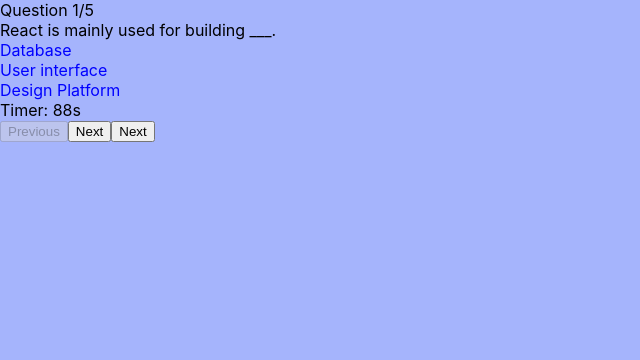
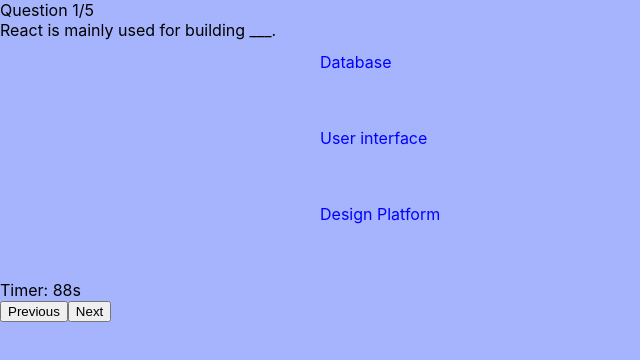
Before and after one commit to longdamhihi/Quiz-app-fpt, a React (Create React App) app: page / in a window 1280 px wide. Both pictures are taken after a click on the button "Start". Shown: the top 360 px of the page, without its empty margins (0-640 px from the left). Built offline with nearby package versions, Linux system fonts and the light colour scheme.

Commit message:
Long done function

```diff
--- a/src/App.tsx
+++ b/src/App.tsx
@@ -16,13 +16,19 @@
   };
 
   const handleSubmitGame = (score: number) => {
-    setFinalScore(score);
-    setIsSumittedScreen(true);
-    setIsInGameScreen(false);
+    if(window.confirm('Do you want to submit answers ?')) {
+      setFinalScore(score);
+      setIsSumittedScreen(true);
+      setIsInGameScreen(false);
+    }
   }
   const handlerReviewClicked = () => {
     setIsReviewedMode(true);
     setIsInGameScreen(true);
+    setIsSumittedScreen(false);
+  }
+  const handlerRestartClicked = () => {
+    setIsStartScreen(true);
     setIsSumittedScreen(false);
   }
 
@@ -30,7 +36,7 @@
     <div className="App">
       {isStartScreen && <StartGameScreen onClickStart={handleClickStart} />}
       {isInGameScreen && <InGameScreen onSubmit={handleSubmitGame} isReviewedMode={isReviewedMode} />}
-      {isSumittedScreen && <EndGameScreen score={finalScore} onReviewClicked={handlerReviewClicked}/>}
+      {isSumittedScreen && <EndGameScreen score={finalScore} onReviewClicked={handlerReviewClicked } onRestartClicked={handlerRestartClicked}/>}
     </div>
   );
 }
--- a/src/components/EndGameStart.tsx
+++ b/src/components/EndGameStart.tsx
@@ -4,17 +4,15 @@
 interface EndGameScreenProps {
   score: number;
   onReviewClicked: () => void;
+  onRestartClicked: () => void;
 }
 
-const EndGameScreen = ({ onReviewClicked, score } : EndGameScreenProps) => {
-  const restartGame = () => {
-    //  logic to restart
-  };
+const EndGameScreen = ({onRestartClicked, onReviewClicked, score } : EndGameScreenProps) => {
 
   return (
     <div>
       <Headline>Your Score is: {score}</Headline>
-      <RestartButton onClick={restartGame}>Try Again</RestartButton>
+      <RestartButton onClick={onRestartClicked}>Try Again</RestartButton>
       <ReviewButton onClick={onReviewClicked}>Review</ReviewButton>
     </div>
   );
--- a/src/components/InGameScreen.tsx
+++ b/src/components/InGameScreen.tsx
@@ -7,7 +7,7 @@
   isReviewedMode: boolean;
 }
 
-const InGameScreen = ({ onSubmit, isReviewedMode } : Props) => {
+const InGameScreen = ({ onSubmit, isReviewedMode }: Props) => {
   const [currentQuestion, setCurrentQuestion] = useState(0);
   const [selectedAnswer, setSelectedAnswer] = useState<string | null>(null);
   const [timer, setTimer] = useState(90);
@@ -19,6 +19,8 @@
 
     if (timer === 0) {
       clearInterval(countDown);
+      const finalScore = selectedAnswer ? 1 : 0;
+      onSubmit(finalScore)
     }
     return () => clearInterval(countDown);
   }, [timer]);
@@ -47,9 +49,12 @@
   const renderAnswers = () => {
     const question = question_content[currentQuestion];
     return question.answers.map((answer) => (
-      <StyledAnswer isReviewedMode={isReviewedMode}
+      <StyledAnswer
+        isReviewedMode={isReviewedMode}
         key={answer.answer_content}
-        className={`answer ${selectedAnswer === answer.answer_content ? "selected" : ""}`}
+        className={`answer ${
+          selectedAnswer === answer.answer_content ? "selected" : ""
+        }`}
         onClick={() => handleAnswerSelect(answer.answer_content)}
       >
         {answer.answer_content}
@@ -59,17 +64,19 @@
 
   return (
     <StyledContainer>
-      <div>Question {currentQuestion + 1}/{question_content.length}</div>
+      <div>
+        Question {currentQuestion + 1}/{question_content.length}
+      </div>
       <div>{question_content[currentQuestion].question_content}</div>
-      <div onMouseEnter={() => (selectedAnswer ? "" : "")}>{renderAnswers()}</div>
+      <div onMouseEnter={() => (selectedAnswer ? "" : "")}>
+        {renderAnswers()}
+      </div>
       <div className="timer">Timer: {timer}s</div>
       <div>
-        <button disabled={currentQuestion === 0} onClick={handlePrevious}>
-          Previous
+        <button onClick={handlePrevious}>
+          {currentQuestion === 0 ? "Previous" : "Next"}
         </button>
-        <button disabled={currentQuestion === question_content.length - 1} onClick={handleNext}>
-          Next
-        </button>
+
         <button onClick={handleSubmit}>
           {currentQuestion === question_content.length - 1 ? "Submit" : "Next"}
         </button>
@@ -80,8 +87,15 @@
 
 export default InGameScreen;
 
-const StyledContainer = styled.div``
+const StyledContainer = styled.div``;
 
 const StyledAnswer = styled.div<{isReviewedMode: boolean}>`
   color: ${props => (props.isReviewedMode ? 'white' : `blue`)};
+  width: 40rem;
+    height: 4rem;
+    padding: 0 1rem;
+    border-width: 2px ;
+    border-radius: 0.375rem;
+    cursor: pointer;
+    margin: 0.75rem auto;
 `
```
